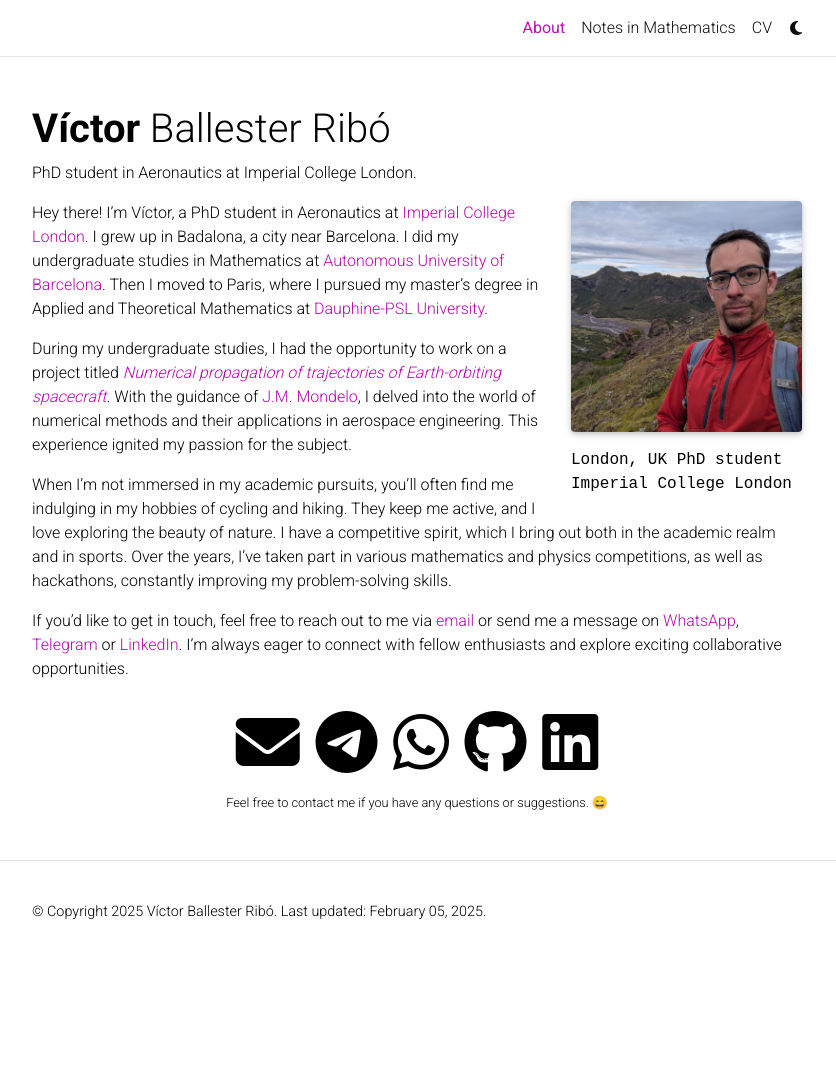
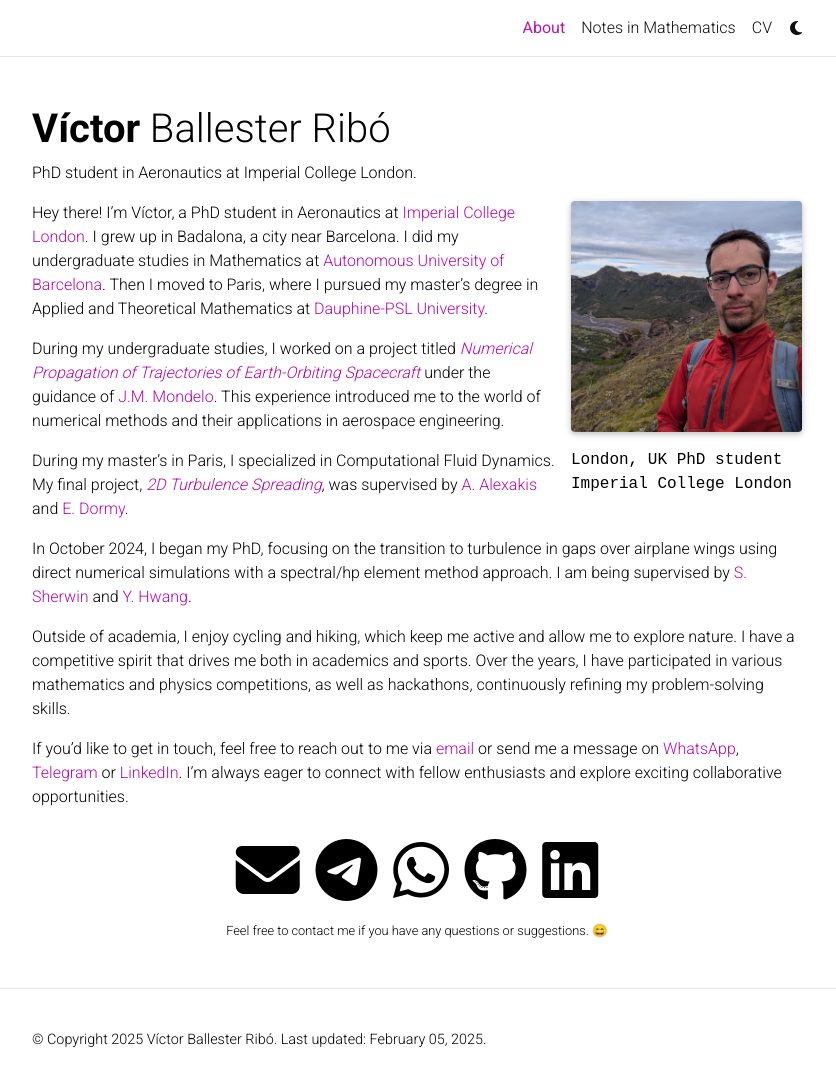
Before and after one commit to victorballester7/victorballester7.github.io, a Jekyll site: the page built from _pages/about.md, in a window 1280 px wide and 1091 px high. Shown: the top 1086 px of the window, without its empty margins (223-1059 px from the left). Built offline with Jekyll 4.4.1, drawn with Linux system fonts in a browser that asks for light colours; full-size pictures stand in for the smaller copies a plugin makes; emoji names are drawn with the system emoji font; comment, search, counter and statistics services are not loaded; a style sheet for code colours, icons or effects is not loaded.

Commit message:
improved bio

```diff
--- a/_pages/about.md
+++ b/_pages/about.md
@@ -21,14 +21,13 @@ social: true # includes social icons at the bottom of the page
 
 Hey there! I'm Víctor, a PhD student in Aeronautics at [Imperial College London](https://www.imperial.ac.uk/). I grew up in Badalona, a city near Barcelona. I did my undergraduate studies in Mathematics at [Autonomous University of Barcelona](https://www.uab.cat/). Then I moved to Paris, where I pursued my master's degree in Applied and Theoretical Mathematics at [Dauphine-PSL University](https://dauphine.psl.eu/).
 
-During my undergraduate studies, I had the opportunity to work on a project titled _[Numerical propagation of trajectories of Earth-orbiting spacecraft](https://github.com/victorballester7/final-bachelor-thesis)_. With the guidance of [J.M. Mondelo](https://bgsmath.cat/people/?person=josep-maria-mondelo), I delved into the world of numerical methods and their applications in aerospace engineering. This experience ignited my passion for the subject.
+During my undergraduate studies, I worked on a project titled _[Numerical Propagation of Trajectories of Earth-Orbiting Spacecraft](https://github.com/victorballester7/final-bachelor-thesis)_ under the guidance of [J.M. Mondelo](https://bgsmath.cat/people/?person=josep-maria-mondelo). This experience introduced me to the world of numerical methods and their applications in aerospace engineering.
 
-When I'm not immersed in my academic pursuits, you'll often find me indulging in my hobbies of cycling and hiking. They keep me active, and I love exploring the beauty of nature. I have a competitive spirit, which I bring out both in the academic realm and in sports. Over the years, I've taken part in various mathematics and physics competitions, as well as hackathons, constantly improving my problem-solving skills.
+During my master's in Paris, I specialized in Computational Fluid Dynamics. My final project, _[2D Turbulence Spreading](https://github.com/victorballester7/final-master-thesis)_, was supervised by [A. Alexakis](https://www.phys.ens.fr/~alexakis/) and [E. Dormy](https://www.phys.ens.fr/~alexakis/).
+
+In October 2024, I began my PhD, focusing on the transition to turbulence in gaps over airplane wings using direct numerical simulations with a spectral/hp element method approach. I am being supervised by [S. Sherwin](https://www.imperial.ac.uk/people/s.sherwin) and [Y. Hwang](https://www.imperial.ac.uk/people/y.hwang).
+
+Outside of academia, I enjoy cycling and hiking, which keep me active and allow me to explore nature. I have a competitive spirit that drives me both in academics and sports. Over the years, I have participated in various mathematics and physics competitions, as well as hackathons, continuously refining my problem-solving skills.
+
 
 If you'd like to get in touch, feel free to reach out to me via [email](mailto:{{ site.email | encode_email }}) or send me a message on [WhatsApp](https://wa.me/{{ site.whatsapp_number }}), [Telegram](https://telegram.me/{{ site.telegram_username }}) or [LinkedIn](https://www.linkedin.com/in/{{ site.linkedin_username }}). I'm always eager to connect with fellow enthusiasts and explore exciting collaborative opportunities.
-
-<!-- Tell the world about yourself. Link to your favorite [subreddit](http://reddit.com). You can put a picture in, too. The code is already in, just name your picture `prof_pic.jpg` and put it in the `img/` folder.
-
-Put your address / P.O. box / other info right below your picture. You can also disable any of these elements by editing `profile` property of the YAML header of your `_pages/about.md`. Edit `_bibliography/papers.bib` and Jekyll will render your [publications page](/al-folio/publications/) automatically.
-
-Link to your social media connections, too. This theme is set up to use [Font Awesome icons](http://fortawesome.github.io/Font-Awesome/) and [Academicons](https://jpswalsh.github.io/academicons/), like the ones below. Add your Facebook, Twitter, LinkedIn, Google Scholar, or just disable all of them. -->
```
